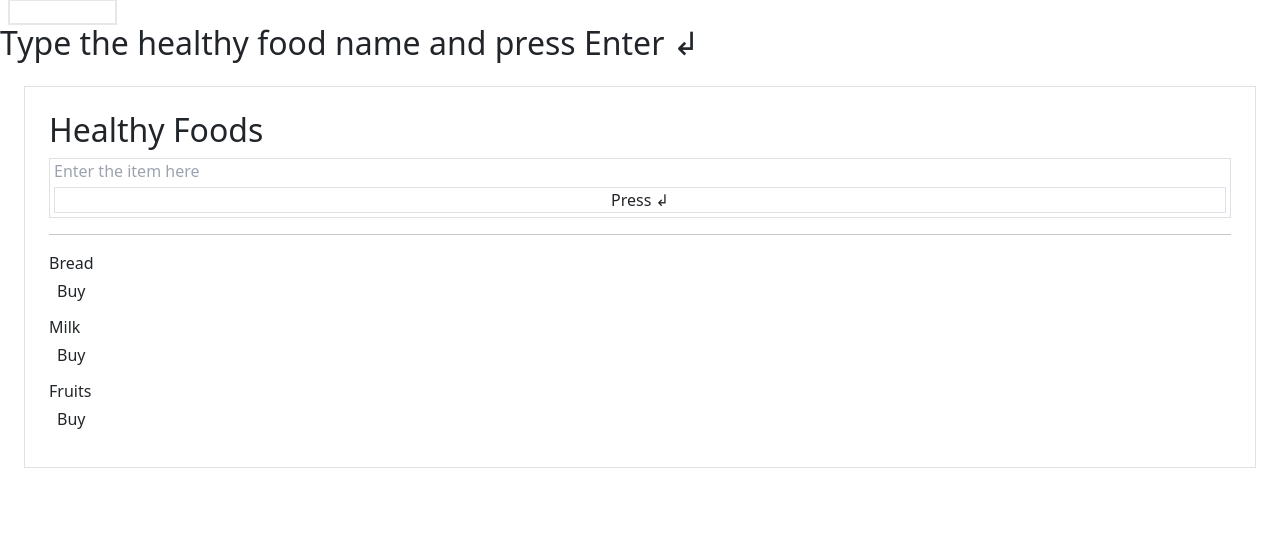
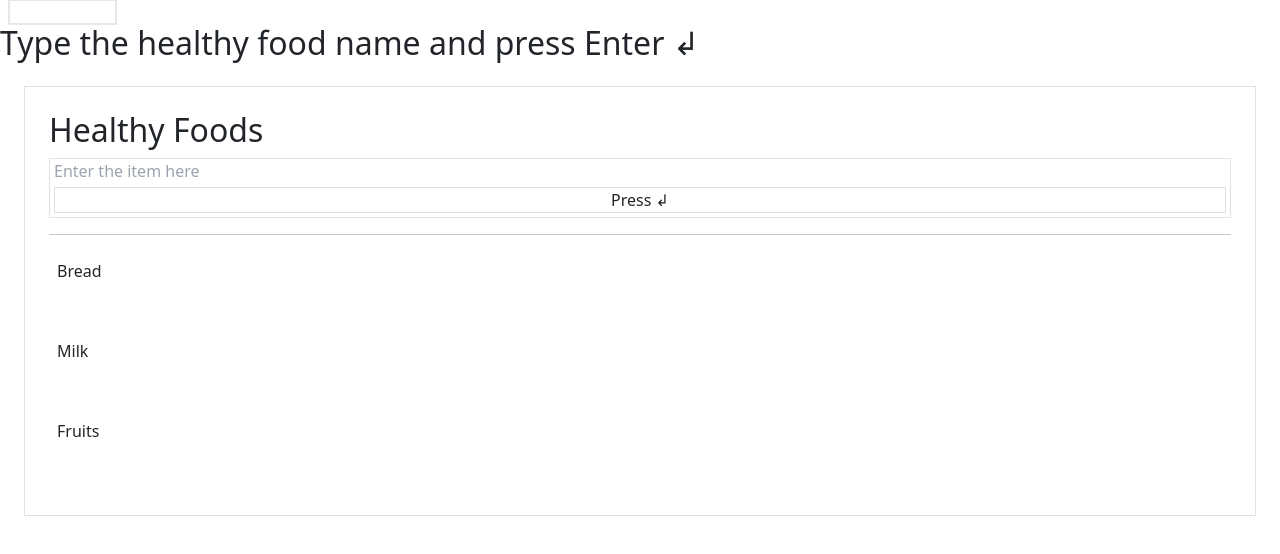
Before and after one commit to rahulkumarpahwa/kg-coding-react-projects, a React (Vite) app in the folder kg-coding-react-redux/: page /food in a window 1280 px wide. Shown: the top 554 px of the page. Built offline with nearby package versions, Linux system fonts and the light colour scheme.

Commit message:
created buy and remove feature

```diff
--- a/kg-coding-react-redux/src/components/HealthyFood/Food.jsx
+++ b/kg-coding-react-redux/src/components/HealthyFood/Food.jsx
@@ -5,6 +5,17 @@ import Error from "./Error";
 import BackButton from "../BackButton";
 const Food = () => {
   const [foodList, setFoodList] = useState(["Bread", "Milk", "Fruits"]);
+  const [showItem, setShowItem] = useState([]);
+
+  const showMethod = (item) => {
+    if (!showItem.includes(item)) {
+      setShowItem([...showItem, item]);
+    }
+    if (showItem.includes(item)) {
+      const newArr = showItem.filter((value) => value !== item);
+      setShowItem(newArr);
+    }
+  };
 
   const setList = (e) => {
     if (e.key === "Enter" && e.target.value != "") {
@@ -18,10 +29,20 @@ const Food = () => {
       <BackButton />
       <h2>Type the healthy food name and press Enter ↲</h2>
       <div className="flex flex-col items-center justify-center m-4 border p-4 rounded-lg">
-        <h2 className="">Healthy Foods</h2>
+        <h2 className="text-purple-800">Healthy Foods</h2>
         <InputFood setList={setList} />
         <hr className="h-px w-60" />
-        <FoodItem foodList={foodList} />
+        <ul className="m-0 p-0">
+          {foodList.map((item) => (
+            <FoodItem
+              item={item}
+              key={item}
+              change={showItem.includes(item)}
+              setShowItem={() => showMethod(item)}
+            />
+          ))}
+        </ul>
+
         <Error foodList={foodList} />
       </div>
     </div>
--- a/kg-coding-react-redux/src/components/HealthyFood/FoodItem.jsx
+++ b/kg-coding-react-redux/src/components/HealthyFood/FoodItem.jsx
@@ -1,14 +1,17 @@
-const FoodItem = ({ foodList }) => {
+const FoodItem = ({ item, change , setShowItem}) => {
   return (
-    <div>
-      <ul className="m-0 p-0">
-        {foodList.map((item) => (
-          <li key={item} className="flex justify-between items-center gap-40 my-2 font-bold">
-            <div>{item}</div> <button className="bg-blue-400 rounded-lg px-2 py-1 font-semibold">Buy</button>
-          </li>
-        ))}
-      </ul>
-    </div>
+    <li
+      className={`flex justify-between items-center gap-40 my-2 font-bold p-2 rounded-lg ${
+        change ? "bg-pink-400" : "bg-white"
+      }`}
+    >
+      <div>{item}</div>{" "}
+      <button className="bg-purple-500 rounded-lg px-2 py-1 font-semibold text-white" onClick={()=>{
+        setShowItem();
+      }}>
+        {change ? "❌" : "Buy"  }
+      </button>
+    </li>
   );
 };
 
```
